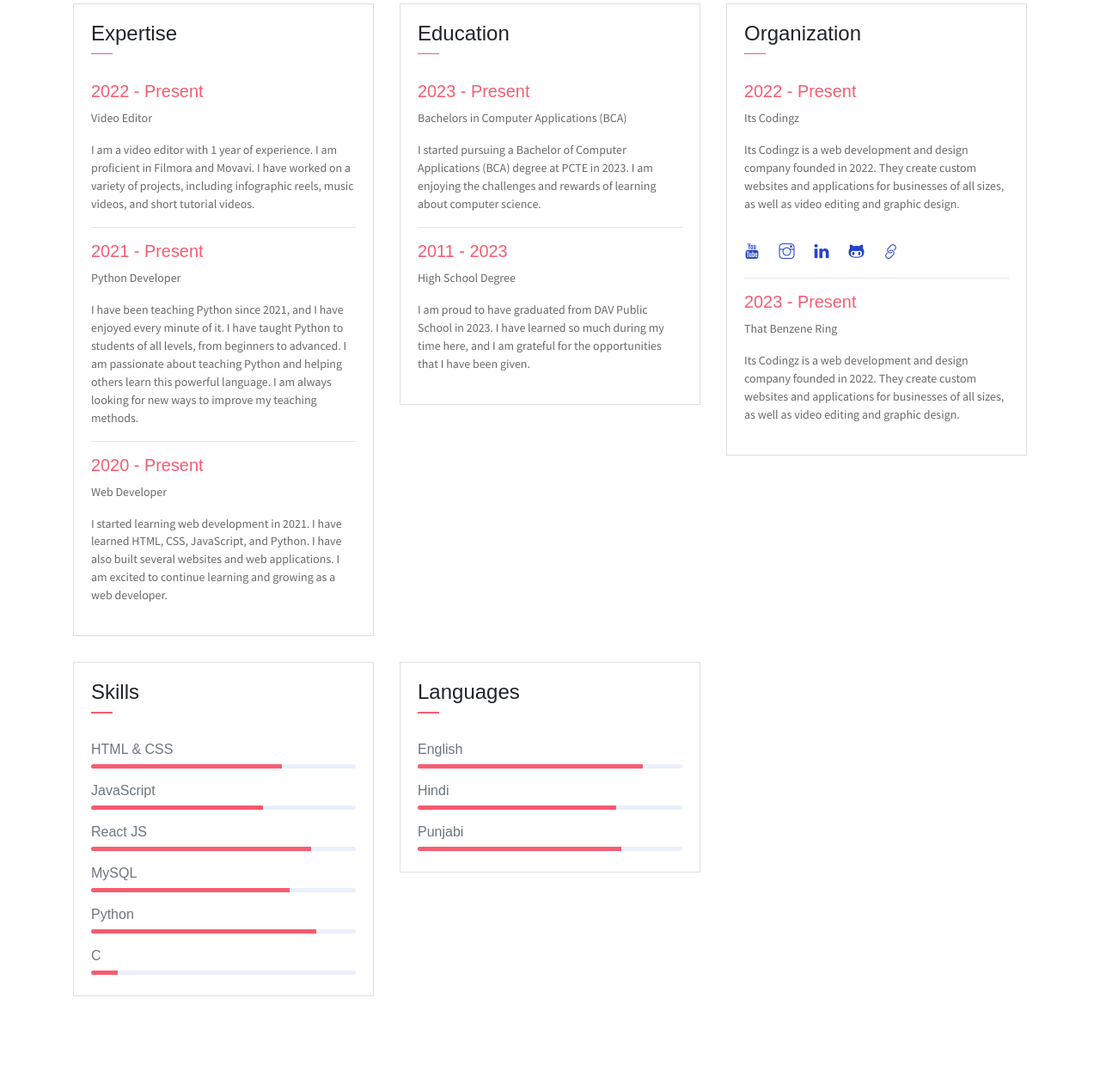
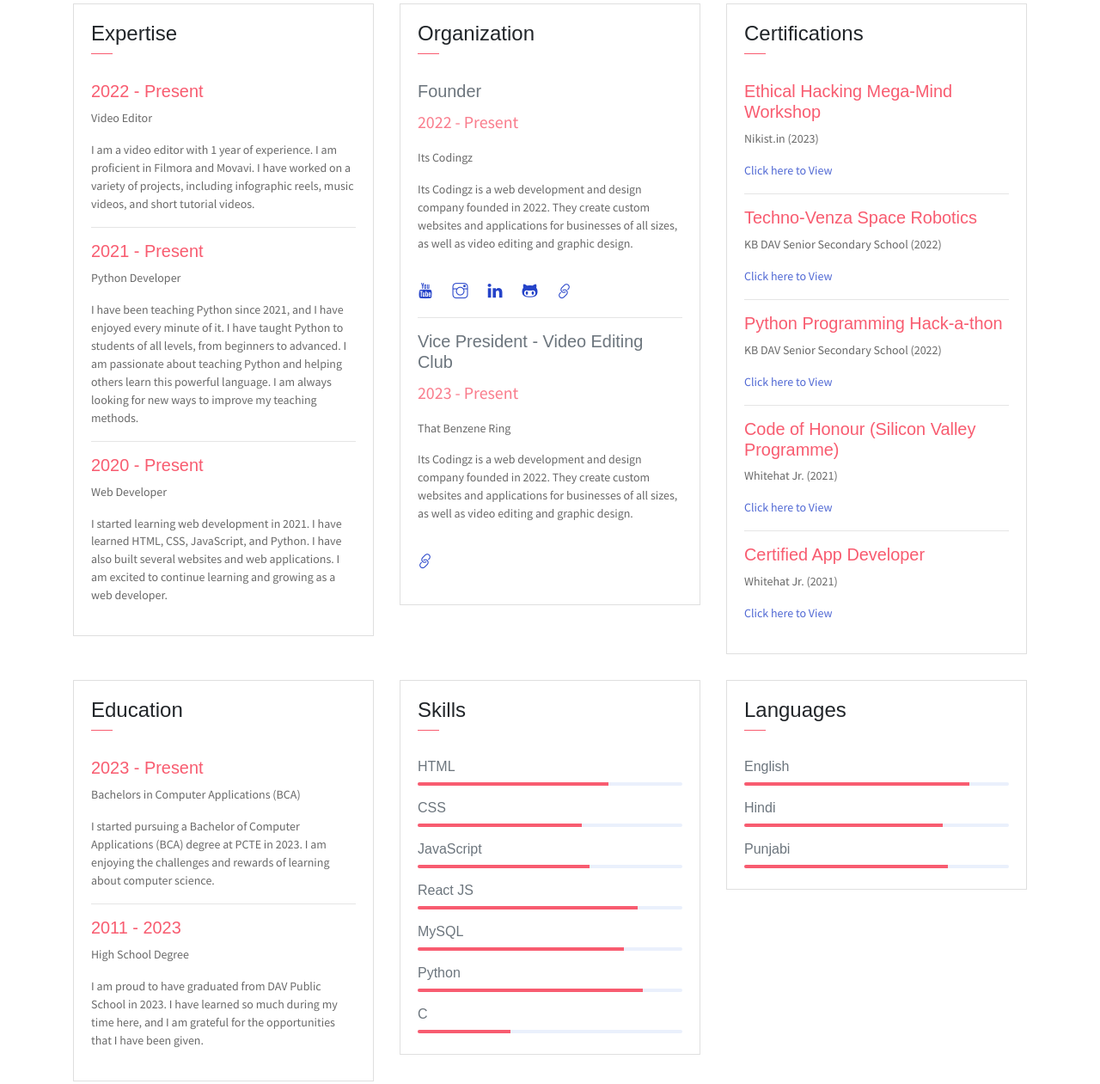
Before and after one commit to manan17890/my_portfolio_website, a website: page index.html in a window 1280 px wide. Shown: the part 1356-2617 px from the top of the page at 86% size. Drawn offline with Linux system fonts and the light colour scheme.

Commit message:
Update index.html

```diff
--- a/index.html
+++ b/index.html
@@ -156,6 +156,69 @@
                     <div class="card">
                        <div class="card-header">
                             <div class="mt-2">
+                                <h4>Organization</h4>
+                                <span class="line"></span>
+                            </div>
+                        </div>
+                        <div class="card-body">
+                            <h6 class="title text-message">Founder</h6>
+                            <p class="title text-danger">2022 - Present</p>
+                            <P>Its Codingz</P>
+                            <P class="subtitle">Its Codingz is a web development and design company founded in 2022. They create custom websites and applications for businesses of all sizes, as well as video editing and graphic design.</P>
+                            <ul class="social-icons pt-3">
+                                <li class="social-item"><a class="social-link" href="https://youtube.com/@itscodingz"><i class="ti-youtube" aria-hidden="true"></i></a></li>
+                                <li class="social-item"><a class="social-link" href="https://instagram.com/its_codingz"><i class="ti-instagram" aria-hidden="true"></i></a></li>
+                                <li class="social-item"><a class="social-link" href="https://linkedin.com/company/its-codingz"><i class="ti-linkedin" aria-hidden="true"></i></a></li>
+                                <li class="social-item"><a class="social-link" href="https://github.com/its-codingz"><i class="ti-github" aria-hidden="true"></i></a></li>
+                                <li class="social-item"><a class="social-link" href="https://itscodingz.carrd.co"><i class="ti-link" aria-hidden="true"></i></a></li>
+                            </ul>
+                            <hr>
+                            <h6 class="title text-message">Vice President - Video Editing Club</h6>
+                            <p class="title text-danger">2023 - Present</p>
+                            <P>That Benzene Ring</P>
+                            <P class="subtitle">Its Codingz is a web development and design company founded in 2022. They create custom websites and applications for businesses of all sizes, as well as video editing and graphic design.</P>
+                            <ul class="social-icons pt-3">
+                                <li class="social-item"><a class="social-link" href="https://www.thatbenzenering.com/team-tbr"><i class="ti-link" aria-hidden="true"></i></a></li>
+                            </ul>
+                        </div>
+                    </div>
+                </div>
+                <div class="col-md-6 col-lg-4">
+                    <div class="card">
+                       <div class="card-header">
+                            <div class="mt-2">
+                                <h4>Certifications</h4>
+                                <span class="line"></span>
+                            </div>
+                        </div>
+                        <div class="card-body">
+                            <h6 class="title text-danger">Ethical Hacking Mega-Mind Workshop</h6>
+                            <P>Nikist.in (2023)</P>
+                            <P class="subtitle"><a href = "https://drive.google.com/file/d/1Kpclo061JNO4pEmPU9dcZtEgQR23KEIY/view?usp=drive_link" >Click here to View</a></P>
+                            <hr>
+                            <h6 class="title text-danger">Techno-Venza Space Robotics</h6>
+                            <P>KB DAV Senior Secondary School (2022)</P>
+                            <P class="subtitle"><a href = "https://drive.google.com/file/d/1KDufR8RYwiR0mC2MAheOjRIzA3wKlq1R/view?usp=drive_link" >Click here to View</a></P>
+                            <hr>
+                            <h6 class="title text-danger">Python Programming Hack-a-thon</h6>
+                            <P>KB DAV Senior Secondary School (2022)</P>
+                            <P class="subtitle"><a href = "https://drive.google.com/file/d/1KDIk7vVXaBgoI6hvtmbU__Lv4adzABg6/view?usp=drive_link" >Click here to View</a></P>
+                            <hr>
+                            <h6 class="title text-danger">Code of Honour (Silicon Valley Programme)</h6>
+                            <P>Whitehat Jr. (2021)</P>
+                            <P class="subtitle"><a href = "https://drive.google.com/file/d/1KXb7wrZL2Jh-r_bcBv1umc8v3SMqVhJq/view?usp=drive_link" >Click here to View</a></P>
+                            <hr>
+                            <h6 class="title text-danger">Certified App Developer</h6>
+                            <P>Whitehat Jr. (2021)</P>
+                            <P class="subtitle"><a href = "https://drive.google.com/file/d/1KZZYWIclVbck6uLSR1Jp256qVV6lynE6/view?usp=sharing" >Click here to View</a></P>
+                        </div>
+                    </div>
+                </div>
+
+                <div class="col-md-6 col-lg-4">
+                    <div class="card">
+                       <div class="card-header">
+                            <div class="mt-2">
                                 <h4>Education</h4>
                                 <span class="line"></span>
                             </div>
@@ -171,32 +234,6 @@
                         </div>
                     </div>
                 </div>
-                <div class="col-md-6 col-lg-4">
-                    <div class="card">
-                       <div class="card-header">
-                            <div class="mt-2">
-                                <h4>Organization</h4>
-                                <span class="line"></span>
-                            </div>
-                        </div>
-                        <div class="card-body">
-                            <h6 class="title text-danger">2022 - Present</h6>
-                            <P>Its Codingz</P>
-                            <P class="subtitle">Its Codingz is a web development and design company founded in 2022. They create custom websites and applications for businesses of all sizes, as well as video editing and graphic design.</P>
-                            <ul class="social-icons pt-3">
-                                <li class="social-item"><a class="social-link" href="https://youtube.com/@itscodingz"><i class="ti-youtube" aria-hidden="true"></i></a></li>
-                                <li class="social-item"><a class="social-link" href="https://instagram.com/its_codingz"><i class="ti-instagram" aria-hidden="true"></i></a></li>
-                                <li class="social-item"><a class="social-link" href="https://linkedin.com/company/its-codingz"><i class="ti-linkedin" aria-hidden="true"></i></a></li>
-                                <li class="social-item"><a class="social-link" href="https://github.com/its-codingz"><i class="ti-github" aria-hidden="true"></i></a></li>
-                                <li class="social-item"><a class="social-link" href="https://itscodingz.carrd.co"><i class="ti-link" aria-hidden="true"></i></a></li>
-                            </ul>
-                            <hr>
-                            <h6 class="title text-danger">2023 - Present</h6>
-                            <P>That Benzene Ring</P>
-                            <P class="subtitle">Its Codingz is a web development and design company founded in 2022. They create custom websites and applications for businesses of all sizes, as well as video editing and graphic design.</P>
-                        </div>
-                    </div>
-                </div>
                 <div class="col-lg-4">
                     <div class="card">
                        <div class="card-header">
@@ -206,9 +243,13 @@
                             </div>
                         </div>
                         <div class="card-body pb-2">
-                           <h6>HTML &amp; CSS</h6>
+                           <h6>HTML</h6>
                             <div class="progress mb-3">
                                 <div class="progress-bar bg-danger" role="progressbar" style="width: 72%" aria-valuenow="25" aria-valuemin="0" aria-valuemax="100"></div>
+                            </div>
+                            <h6>CSS</h6>
+                            <div class="progress mb-3">
+                                <div class="progress-bar bg-danger" role="progressbar" style="width: 62%" aria-valuenow="25" aria-valuemin="0" aria-valuemax="100"></div>
                             </div>
                             <h6>JavaScript</h6>
                             <div class="progress mb-3">
@@ -220,7 +261,7 @@
                             </div>
                             <h6>MySQL</h6>
                             <div class="progress mb-3">
-                                <div class="progress-bar bg-danger" role="progressbar" style="width: 75%" aria-valuenow="75" aria-valuemin="0" aria-valuemax="100"></div>
+                                <div class="progress-bar bg-danger" role="progressbar" style="width: 78%" aria-valuenow="75" aria-valuemin="0" aria-valuemax="100"></div>
                             </div>
                             <h6>Python</h6>
                             <div class="progress mb-3">
@@ -228,7 +269,7 @@
                             </div>
                             <h6>C</h6>
                             <div class="progress mb-3">
-                                <div class="progress-bar bg-danger" role="progressbar" style="width: 10%" aria-valuenow="75" aria-valuemin="0" aria-valuemax="100"></div>
+                                <div class="progress-bar bg-danger" role="progressbar" style="width: 35%" aria-valuenow="75" aria-valuemin="0" aria-valuemax="100"></div>
                             </div>
                         </div>
                     </div>
@@ -257,6 +298,7 @@
                          </div>
                      </div>
                 </div>
+
             </div>
         </div>
     </section>
```
